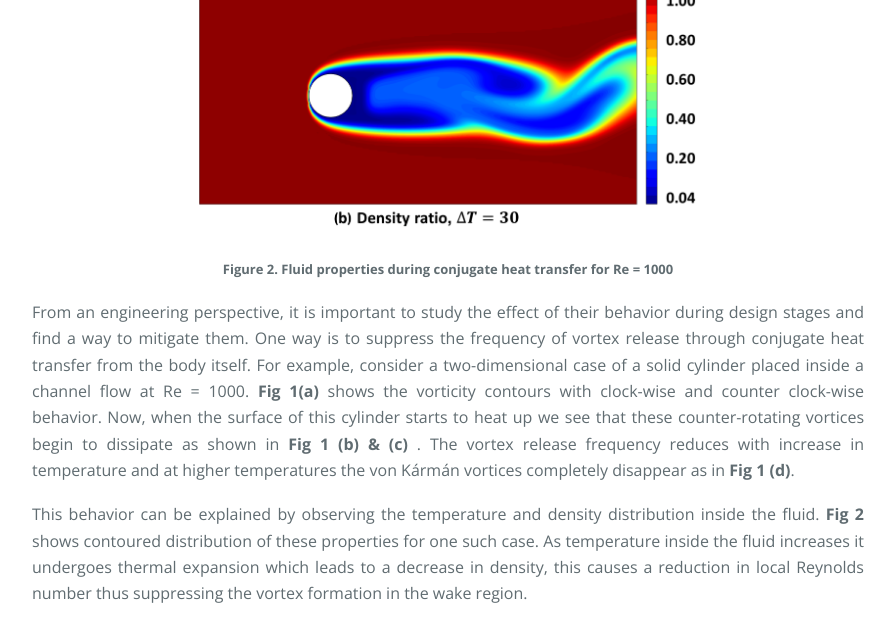
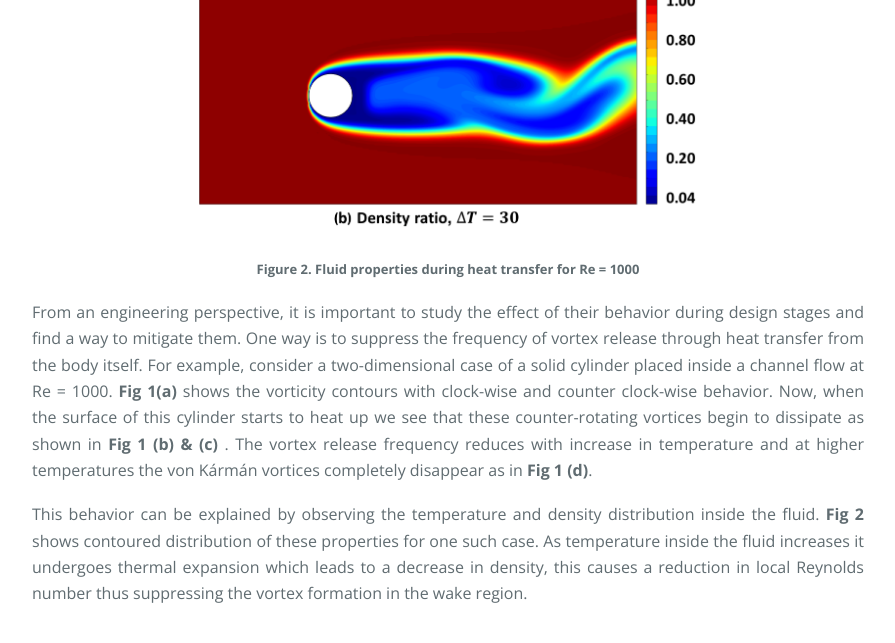
Before and after one commit to akashdhruv/Para-Physics, a Jekyll site: the page built from docs/index.md, in a window 1280 px wide and 1400 px high, scrolled down 2615 px. Shown: the top 643 px of the window, without its empty margins (192-1087 px from the left). Built offline with Jekyll 4.4.1, drawn with Linux system fonts in a browser that asks for light colours; some of the changed text lies outside the part shown.

Commit message:
changing docs

```diff
--- a/docs/index.md
+++ b/docs/index.md
@@ -58,7 +58,7 @@
 
 <h2> Examples </h2>
 
-<h3> 1. Vortex suppression through conjugate heat transfer </h3>
+<h3> 1. Vortex suppression through heat transfer </h3>
 
 <p align="justify"> <font size="3">
 Formation of von Kármán vortices behind bluff and aerodynamic bodies in a fluid flow generate structural vibrations which, especially at high Reynolds number can lead to disastrous consequences. These counter-rotating vortices are not uncommon and can easily form around objects like buildings, powerplant equipments, aircrafts, ships and submarines. The magnitude of damages is directly proportional to the frequency of vortex release which increases with the flow speed.
@@ -77,11 +77,11 @@
 </p>
 
 <p align="center"> <font size="2"> <b>
-Figure 2. Fluid properties during conjugate heat transfer for Re = 1000
+Figure 2. Fluid properties during heat transfer for Re = 1000
 </b> </font> </p>
 
 <p align="justify"> <font size="3">
-From an engineering perspective, it is important to study the effect of their behavior during design stages and find a way to mitigate them. One way is to suppress the frequency of vortex release through conjugate heat transfer from the body itself. For example, consider a two-dimensional case of a solid cylinder placed inside a channel flow at Re = 1000. <b>Fig 1(a)</b> shows the vorticity contours with clock-wise and counter clock-wise behavior. Now, when the surface of this cylinder starts to heat up we see that these counter-rotating vortices begin to dissipate as shown in <b>Fig 1 (b) & (c)</b> . The vortex release frequency reduces with increase in temperature and at higher temperatures the von Kármán vortices completely disappear as in <b>Fig 1 (d)</b>.
+From an engineering perspective, it is important to study the effect of their behavior during design stages and find a way to mitigate them. One way is to suppress the frequency of vortex release through heat transfer from the body itself. For example, consider a two-dimensional case of a solid cylinder placed inside a channel flow at Re = 1000. <b>Fig 1(a)</b> shows the vorticity contours with clock-wise and counter clock-wise behavior. Now, when the surface of this cylinder starts to heat up we see that these counter-rotating vortices begin to dissipate as shown in <b>Fig 1 (b) & (c)</b> . The vortex release frequency reduces with increase in temperature and at higher temperatures the von Kármán vortices completely disappear as in <b>Fig 1 (d)</b>.
 </font> </p>
 
 <p align="justify"> <font size="3">
@@ -102,7 +102,7 @@
 Lid driven cavity is a traditional benchmark problem where the top wall is free slip and moves at a speed <i>U</i> and the remaining three walls are no slip. These conditions lead to interesting vortex patterns which depend on the Reynolds number. This test case is used here to validate the numerical results with reference data.
 </font> </p>
 
-<h3> 3. Conjugate heat transfer between fluid and multiple immersed boundaries </h3>
+<h3> 3. Heat transfer between fluid and multiple immersed boundaries </h3>
 
 <p align="justify"> <font size="3">
 This example is to show the capability of software in handling multiple immersed boundaries. The test case here shows temperature distribution inside the fluid due to the presence of three heated cylinders.
@@ -113,7 +113,7 @@
 </p>
 
 <p align="center"> <font size="2"> <b>
-Figure 4. Conjugate heat transfer between air and three solid cylinders, Re = 500, t = 25 units, (Block grid size - 20 x 20) (Num blocks - 40 x 40)
+Figure 4. Heat transfer between air and three solid cylinders, Re = 500, t = 25 units, (Block grid size - 20 x 20) (Num blocks - 40 x 40)
 </b> </font> </p>
 
 <p align="justify"> <font size="3">
```
